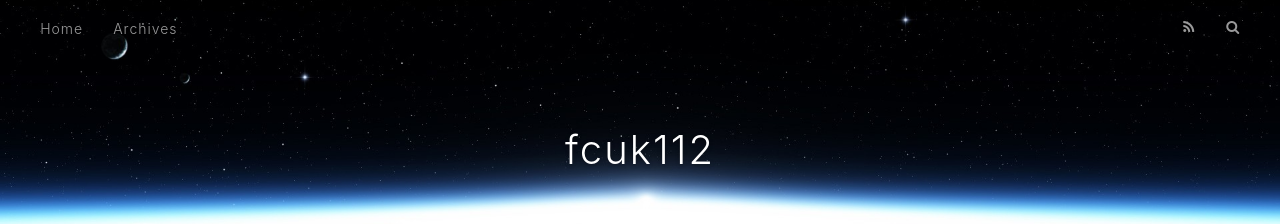
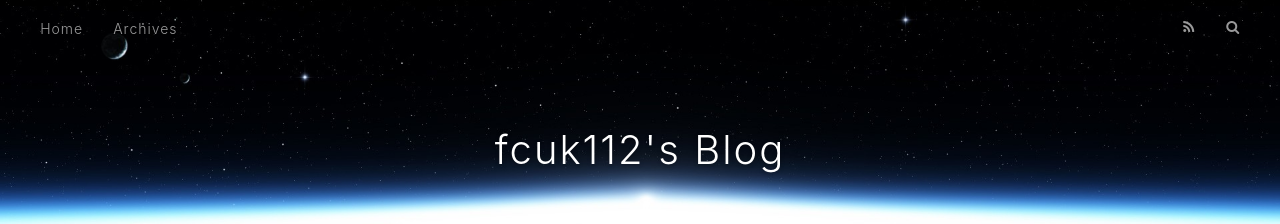
Before and after one commit to fcuk112/fcuk112.github.io, a plain HTML site: page index.html in a window 1280 px wide. Shown: the top 224 px of the page. Drawn offline with nearby package versions, Linux system fonts and the light colour scheme.

Commit message:
Site updated: 2019-05-09 23:28:48

```diff
--- a/index.html
+++ b/index.html
@@ -18,17 +18,17 @@ ga('send', 'pageview');
 
 
 
-  <title>fcuk112</title>
+  <title>fcuk112&#39;s Blog</title>
   <meta name="viewport" content="width=device-width, initial-scale=1, maximum-scale=1">
   <meta property="og:type" content="website">
-<meta property="og:title" content="fcuk112">
+<meta property="og:title" content="fcuk112&#39;s Blog">
 <meta property="og:url" content="http://yoursite.com/index.html">
-<meta property="og:site_name" content="fcuk112">
+<meta property="og:site_name" content="fcuk112&#39;s Blog">
 <meta property="og:locale" content="default">
 <meta name="twitter:card" content="summary">
-<meta name="twitter:title" content="fcuk112">
+<meta name="twitter:title" content="fcuk112&#39;s Blog">
 
-    <link rel="alternate" href="/atom.xml" title="fcuk112" type="application/atom+xml">
+    <link rel="alternate" href="/atom.xml" title="fcuk112&#39;s Blog" type="application/atom+xml">
 
 
     <link rel="icon" href="/favicon.png">
@@ -47,7 +47,7 @@ ga('send', 'pageview');
   <div id="header-outer" class="outer">
     <div id="header-title" class="inner">
       <h1 id="logo-wrap">
-        <a href="/" id="logo">fcuk112</a>
+        <a href="/" id="logo">fcuk112&#39;s Blog</a>
       </h1>
 
     </div>
@@ -110,7 +110,7 @@ ga('send', 'pageview');
 
     </div>
     <footer class="article-footer">
-      <a data-url="http://yoursite.com/2019/05/09/hello-world/" data-id="cjvh7x2ew0001v8h9ub3u6bw4" class="article-share-link">Share</a>
+      <a data-url="http://yoursite.com/2019/05/09/hello-world/" data-id="cjvh846g10001m7h94y38chgt" class="article-share-link">Share</a>
 
 
     </footer>
```
Also changed, not shown: 2019/05/09/hello-world/index.html (+5 -5 lines), archives/2019/05/index.html (+6 -6 lines), archives/2019/index.html (+6 -6 lines), archives/index.html (+6 -6 lines).
